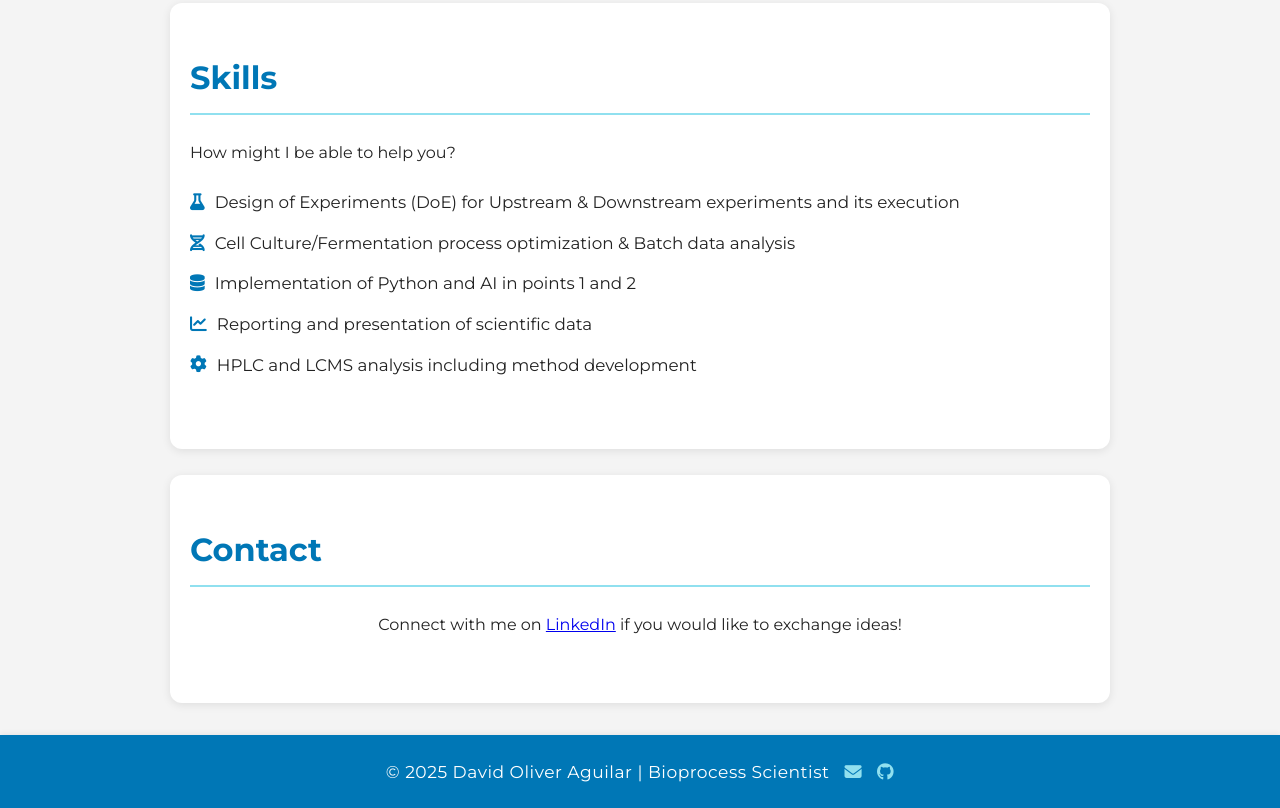
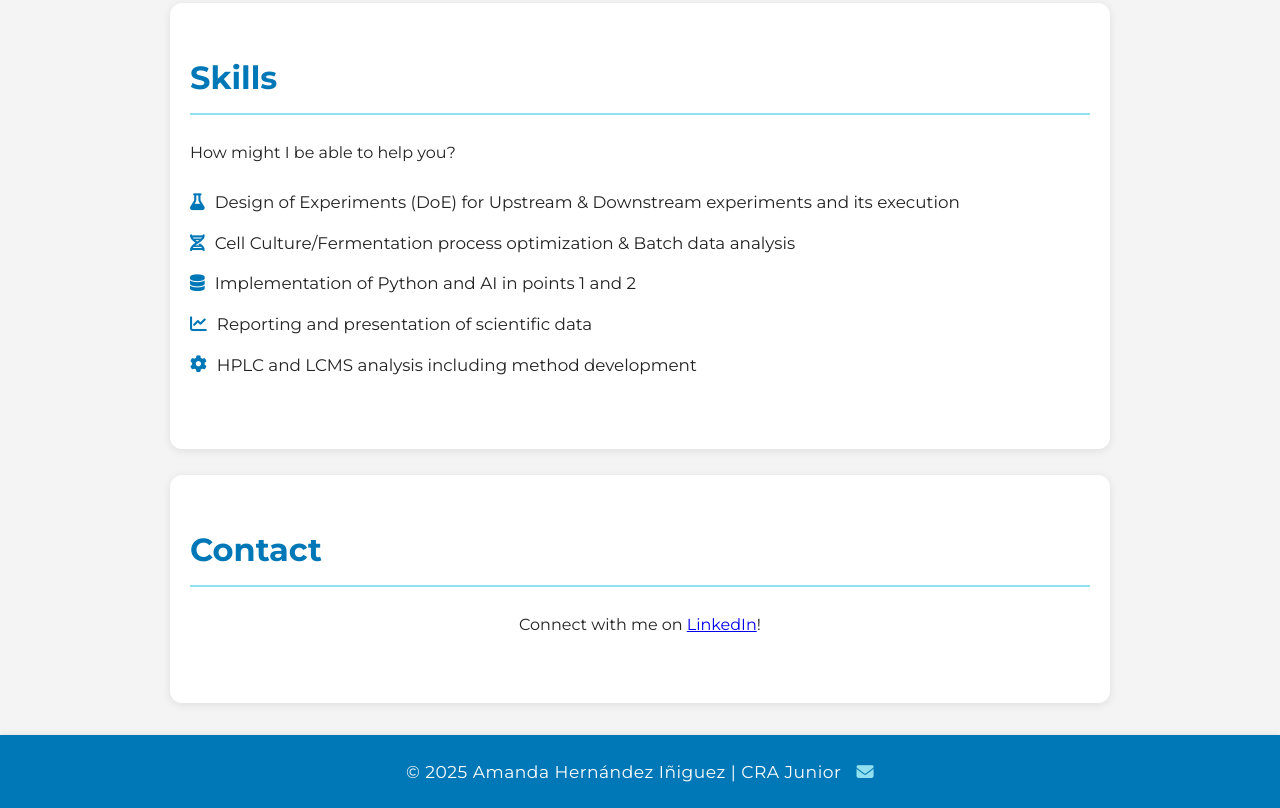
Before and after one commit to amandahi1031/Personal-website, a plain HTML site: page index.html in a window 1280 px wide. Shown: the part 1271-2079 px from the top of the page. Drawn offline with Linux system fonts and the light colour scheme.

Commit message:
Update index.html

```diff
--- a/index.html
+++ b/index.html
@@ -347,15 +347,14 @@
   <section id="contact">
     <h2>Contact</h2>
     <p style="margin-top:22px; text-align:center;">
-      Connect with me on <a href="https://www.linkedin.com/in/davidoliveraguilar" target="_blank">LinkedIn</a> if you would like to exchange ideas!
+      Connect with me on <a href="https://www.linkedin.com/in/amanda-hernández-iñiguez" target="_blank">LinkedIn</a>!
     </p>
   </section>
 
   <!-- ===== FOOTER ===== -->
   <footer>
-    &copy; 2025 David Oliver Aguilar | Bioprocess Scientist
-    <a href="mailto:davidoliveraguilar@gmail.com"><i class="fas fa-envelope"></i></a>
-    <a href="https://github.com/David5Oliver" target="_blank"><i class="fab fa-github"></i></a>
+    &copy; 2025 Amanda Hernández Iñiguez | CRA Junior
+    <a href="mailto:amandahi1031@gmail.com"><i class="fas fa-envelope"></i></a>
   </footer>
 
   <!-- ===== JAVASCRIPT ===== -->
```
